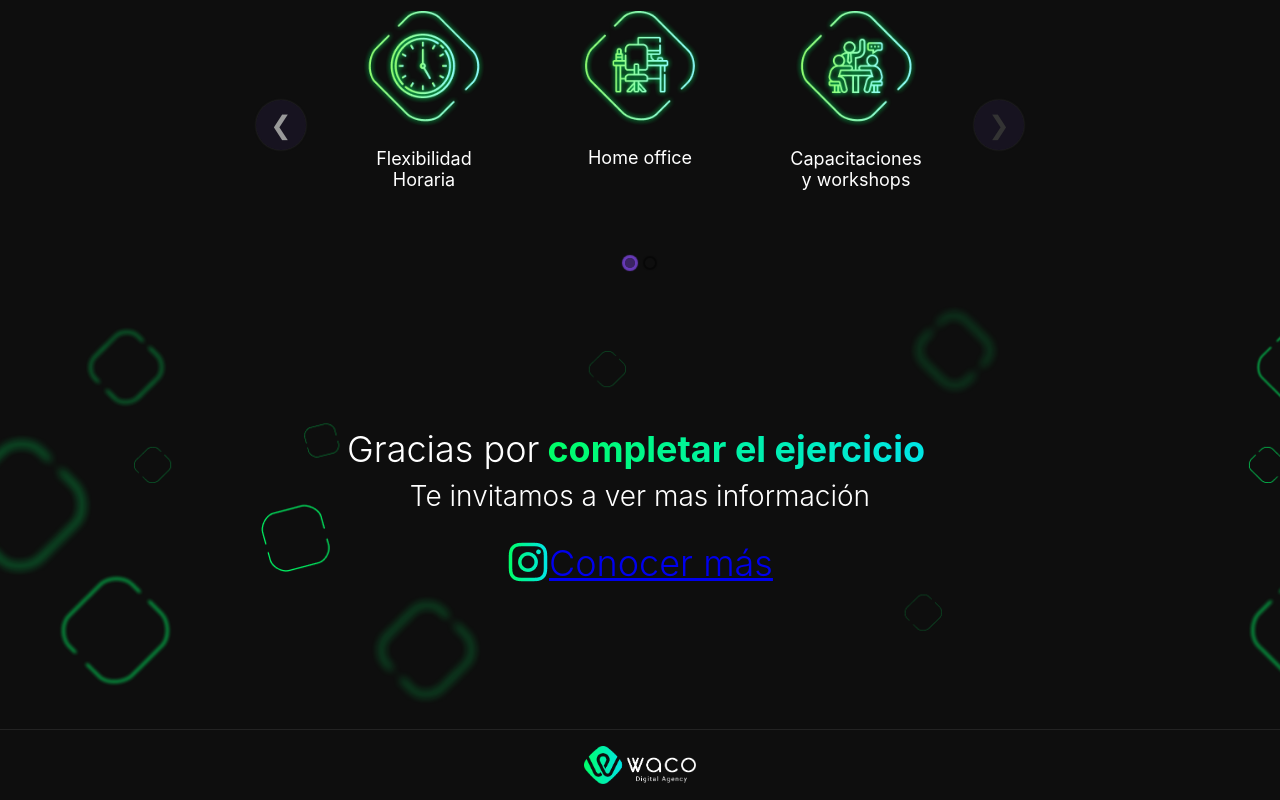
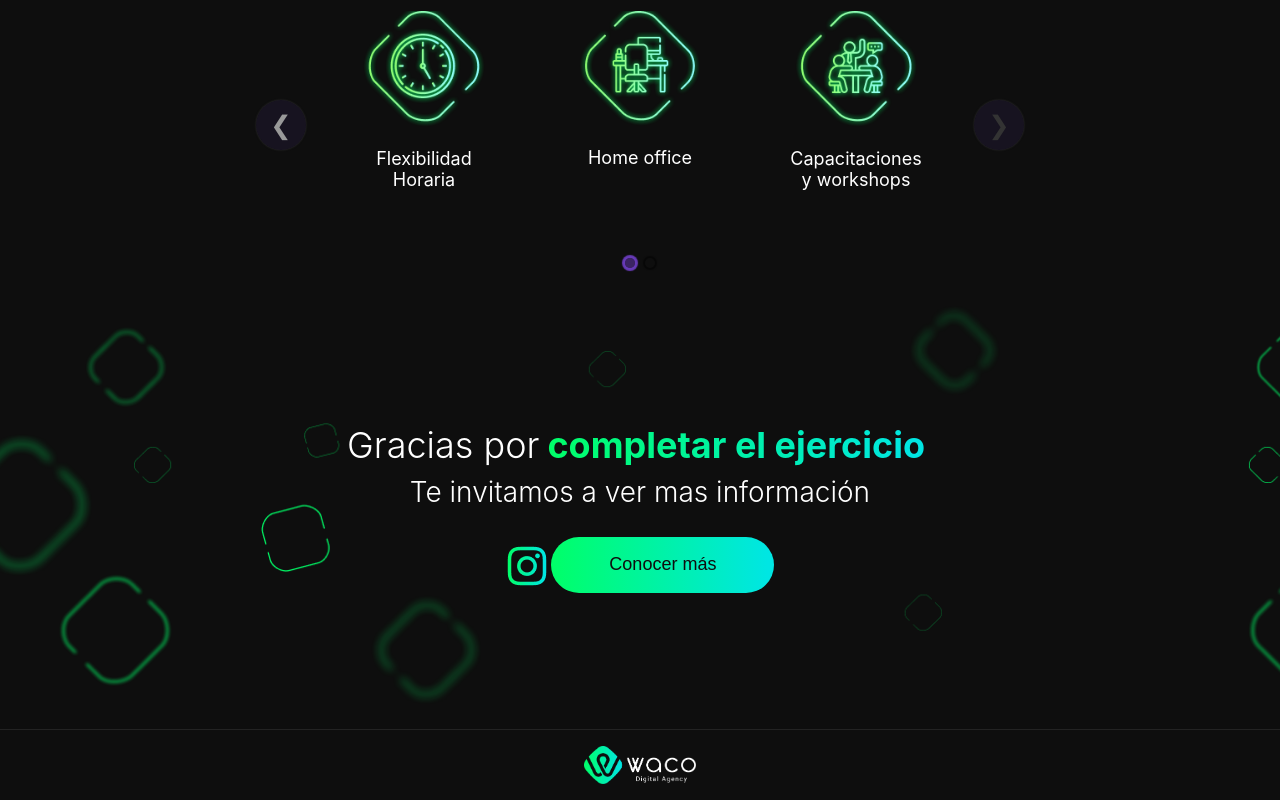
Before and after one commit to RubenChalapud/landingpage_react, a React (Create React App) app: page / in a window 1280 px wide. Shown: the part 1190-1990 px from the top of the page. Built offline with nearby package versions, Linux system fonts and the light colour scheme.

Commit message:
Agregado componente y estilos de Boton

```diff
--- /dev/null
+++ b/src/Components/Button/Button.css
@@ -0,0 +1,17 @@
+.o-btn {
+    font-style: normal;
+    font-weight: 500;
+    font-size: 18px;
+    line-height: 21px;
+    color: #0E0E0E;
+    border: transparent;
+    display: flex;
+    flex-direction: row;
+    justify-content: center;
+    align-items: center;
+    padding: 5px 14px;
+    width: 223px;
+    height: 56px;
+    background: linear-gradient(270deg, #00E6E3 2.73%, #00FF68 100%);
+    border-radius: 30px;
+}
--- /dev/null
+++ b/src/Components/Button/Button.js
@@ -0,0 +1,10 @@
+import React from 'react';
+import './Button.css';
+
+function Button(props) {
+    return (
+        <button className="o-btn" onClick="">{props.text}</button>
+    )
+}
+
+export default Button
--- a/src/Components/Footer/Footer.css
+++ b/src/Components/Footer/Footer.css
@@ -50,11 +50,16 @@ img.o-footer-rectangles {
     margin-top: 0;
 }
 
-.o-links-footer-container{
+.o-links-footer-container {
     display: flex;
     flex-direction: row;
-    justify-items: center;
     align-content: center;
+    justify-content: space-between;
+    width: 21%;
+}
+
+.o-footer-icon{
+    margin-top: 0.5rem;
 }
 
 .o-container-end-footer {
--- a/src/Components/Footer/Footer.js
+++ b/src/Components/Footer/Footer.js
@@ -2,6 +2,7 @@ import React from 'react';
 import igIcon from './ig-icon.png';
 import wIcon from '../Nav/logoW.png';
 import './Footer.css';
+import Button from '../Button/Button';
 
 function Footer() {
     return (
@@ -15,7 +16,7 @@ function Footer() {
                     <p className="o-text-footer-ligth">Te invitamos a ver mas información</p>
                     <div className="o-links-footer-container">
                         <a href="https://www.instagram.com/waconomads/"><img src={igIcon} alt="Instagram Icon" className="o-footer-icon"></img></a>
-                        <a href="https://wacoservices.com/" type="button">Conocer más</a>
+                        <Button text="Conocer más"></Button>
                     </div>
                 </div>
             </div>
--- a/src/Components/Nav/Nav.js
+++ b/src/Components/Nav/Nav.js
@@ -7,7 +7,7 @@ export default function Nav() {
     const[navbar, setNavbar] = useState(false);
 
     const changeBackground = () => {
-        if(window.scrollY >= 80){
+        if(window.scrollY >= 10){
             setNavbar(true);
         }else{
             setNavbar(false);
```
